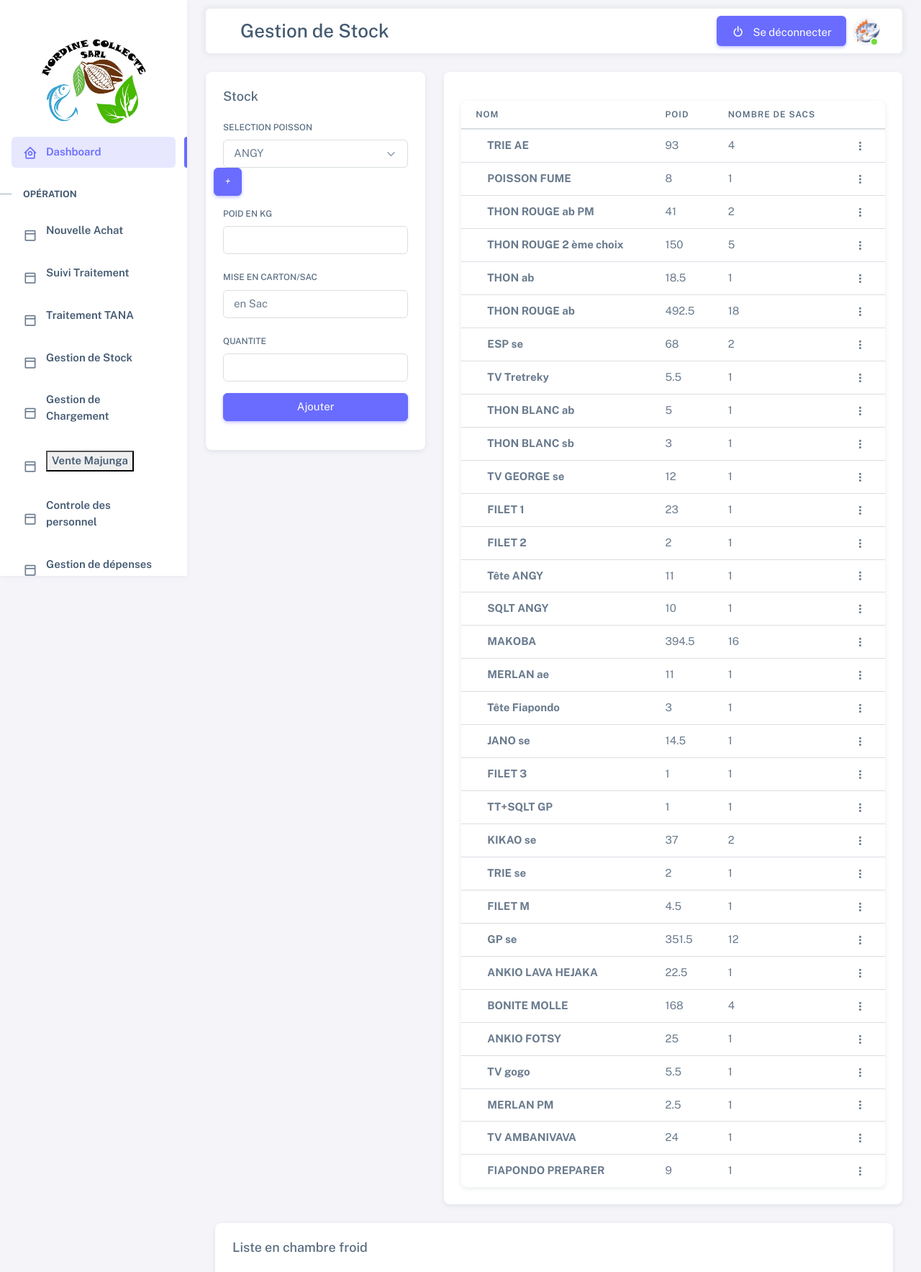
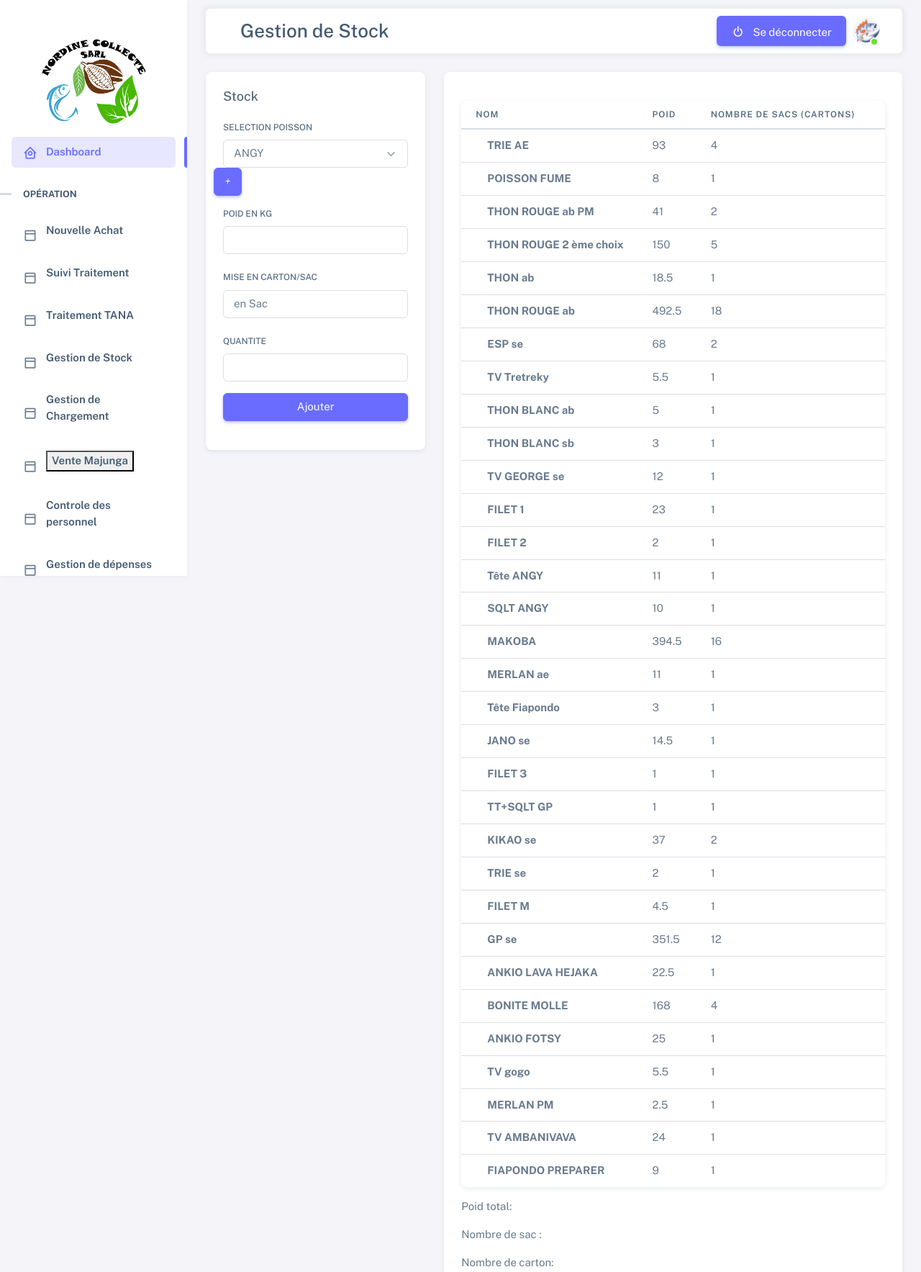
Before and after one commit to Harifetra401/ndCompany, a PHP site: page /stock in a window 1280 px wide. Shown: the top 1767 px of the page at 72% size. Run offline with PHP 8.4, Linux system fonts and the light colour scheme; a user stored in the database is signed in; data comes from the database, SQL or seed files in the repository; data that the repository does not hold is empty.

Commit message:
@selestino[master] #stock/index.php ni-ajouter champs asina total

```diff
--- a/stock/index.php
+++ b/stock/index.php
@@ -179,17 +179,20 @@
                                 <tr>
                                   <th>Nom</th>
                                   <th>poid</th>
-                                  <th>Nombre de sacs</th>
+                                  <th>Nombre de sacs (cartons)</th>
 
                                 </tr>
                               </thead>
                               <tbody class="table-border-bottom-0">
                                 <?php require ('liste.php') ?>
-
                               </tbody>
                             </table>
                           </div>
                         </div>
+                        <p></p>
+                        <p>Poid total: </p>
+                        <p>Nombre de sac : </p>
+                        <p>Nombre de carton: </p>
                       </div>
                     </div>
                   </div>
```
